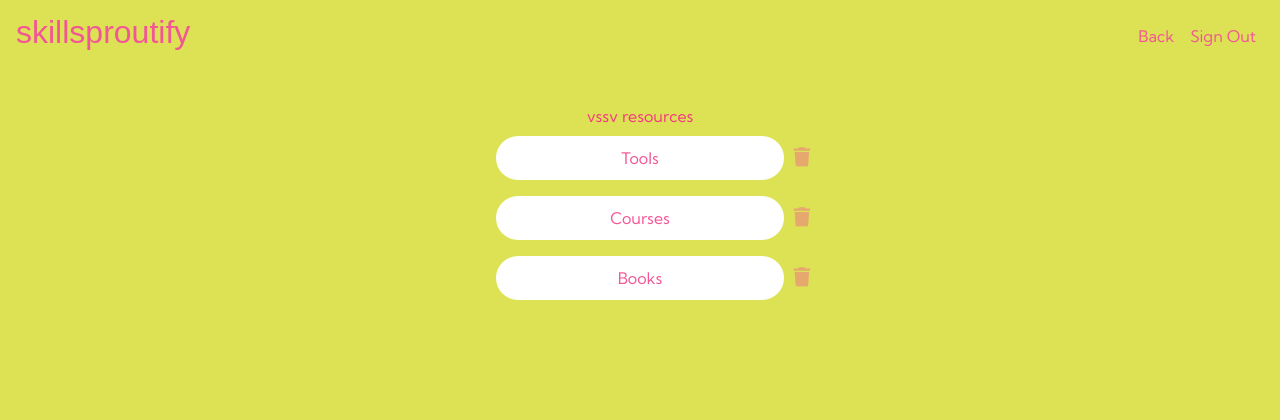
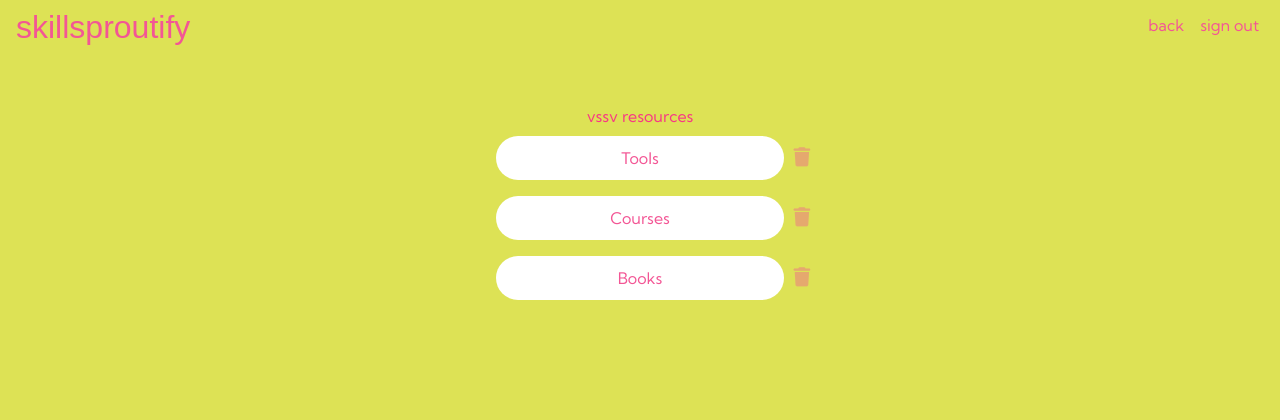
Before and after one commit to Berilkdd/skillsproutify, a Django app: page /learning/221/ in a window 1280 px wide. Shown: the top 420 px of the page. Run offline with Django 4.2, Linux system fonts and the light colour scheme; a user stored in the database is signed in; data comes from the database, SQL or seed files in the repository; both versions use the stored data as it was after the commit; some libraries are stand-ins or nearby versions; some web fonts are replaced.

Commit message:
Optimize navbar vertical spacing

```diff
--- a/static/css/style.css
+++ b/static/css/style.css
@@ -95,10 +95,11 @@ form {
 
 .navbar-toggler {
     color: var(--pink-secondary);
-    border: none;
+    border: none !important;
+    outline: none !important;
+    box-shadow: none !important;
     font-size: 1.8rem;
     background: transparent;
-    box-shadow: none;
 }
 
 .navbar-collapse {
@@ -107,14 +108,16 @@ form {
 
 .navbar-nav {
     display: flex;
-    margin-right: 1rem;
+    margin-right: 0.8rem;
     flex-direction: column;
     align-items: flex-end;
-    margin-top: 0.5rem;
+    margin-top: -0.3rem;
 }
 
 .nav-link {
     color: var(--pink-secondary) !important;
+    padding-top: 0.1rem !important;
+    padding-bottom: 0.1rem !important;
 }
 
 /* Button */
--- a/templates/learning_base.html
+++ b/templates/learning_base.html
@@ -41,9 +41,9 @@
                         {% if request.resolver_match.url_name == 'resource_items' %}
                             <li class="nav-item"><a class="nav-link" href="{% url 'role_resources' resource.job_role.id %}">Back</a></li>
                         {% elif request.resolver_match.url_name == 'role_resources' %}
-                            <li class="nav-item"><a class="nav-link" href="{% url 'selected_roles' %}">Back</a></li>
+                            <li class="nav-item"><a class="nav-link" href="{% url 'selected_roles' %}">back</a></li>
                         {% endif %}
-                        <li class="nav-item"><a class="nav-link" href="{% url 'account_logout' %}">Sign Out</a></li>
+                        <li class="nav-item"><a class="nav-link" href="{% url 'account_logout' %}">sign out</a></li>
                     </ul>
                 </div>
             </nav>
```
Also changed, not shown: db.sqlite3.
